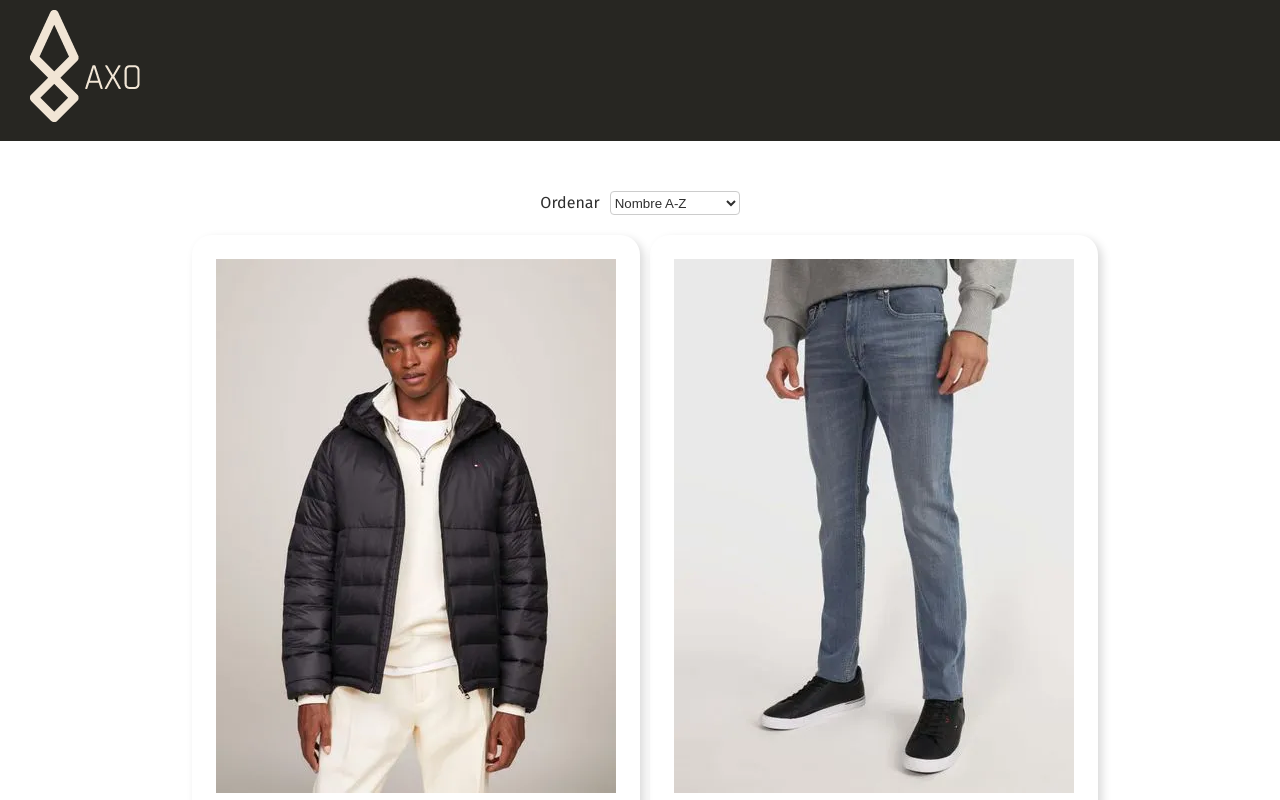
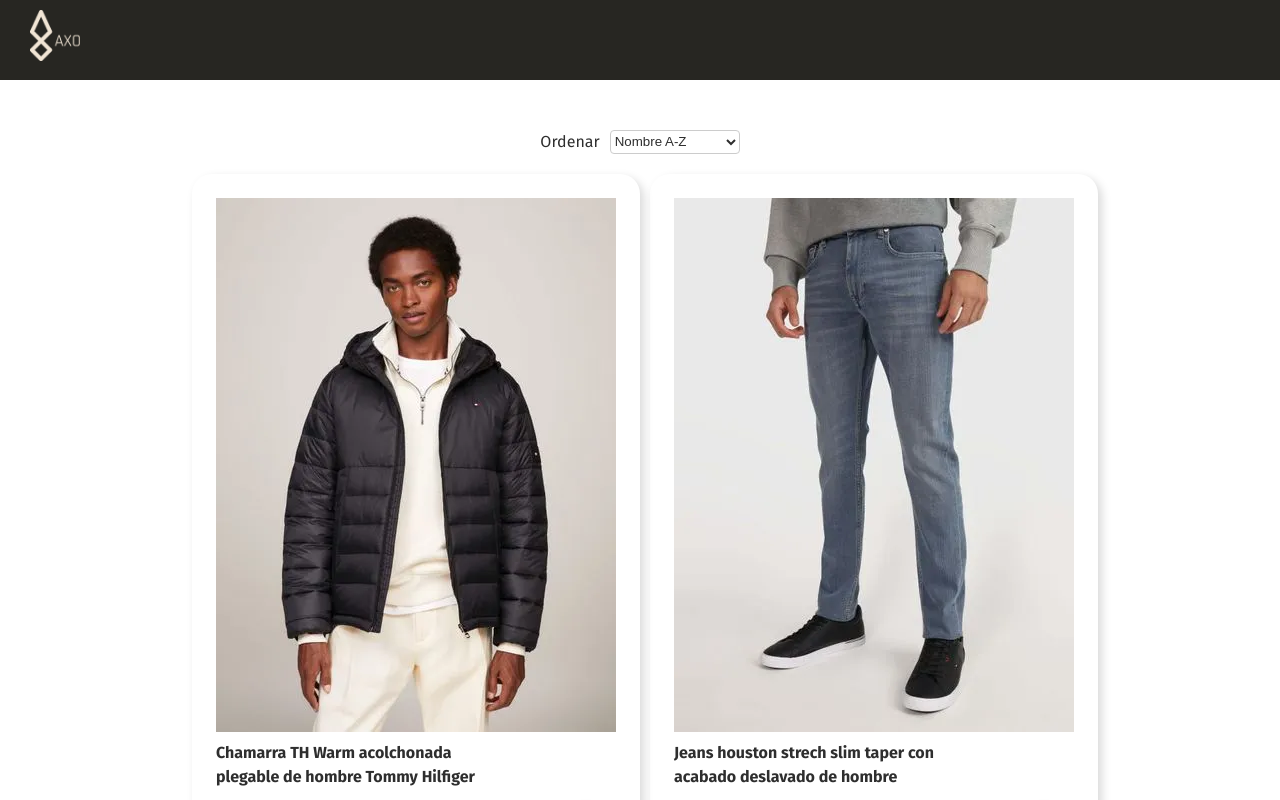
Before and after one commit to Mancosiris13/axo-challenge, a React (Vite) app: page / in a window 1280 px wide. Shown: the top 800 px of the page. Built offline with nearby package versions, Linux system fonts and the light colour scheme.

Commit message:
fixed navbar height

```diff
--- a/src/components/NavBar/NavBar.scss
+++ b/src/components/NavBar/NavBar.scss
@@ -4,4 +4,8 @@
   background-color: var(--color-gold-dark);
   padding: 1rem 1rem 1rem 3rem;
   margin-bottom: 5rem;
+
+  &__logo {
+    width: 5rem;
+  }
 }
```
